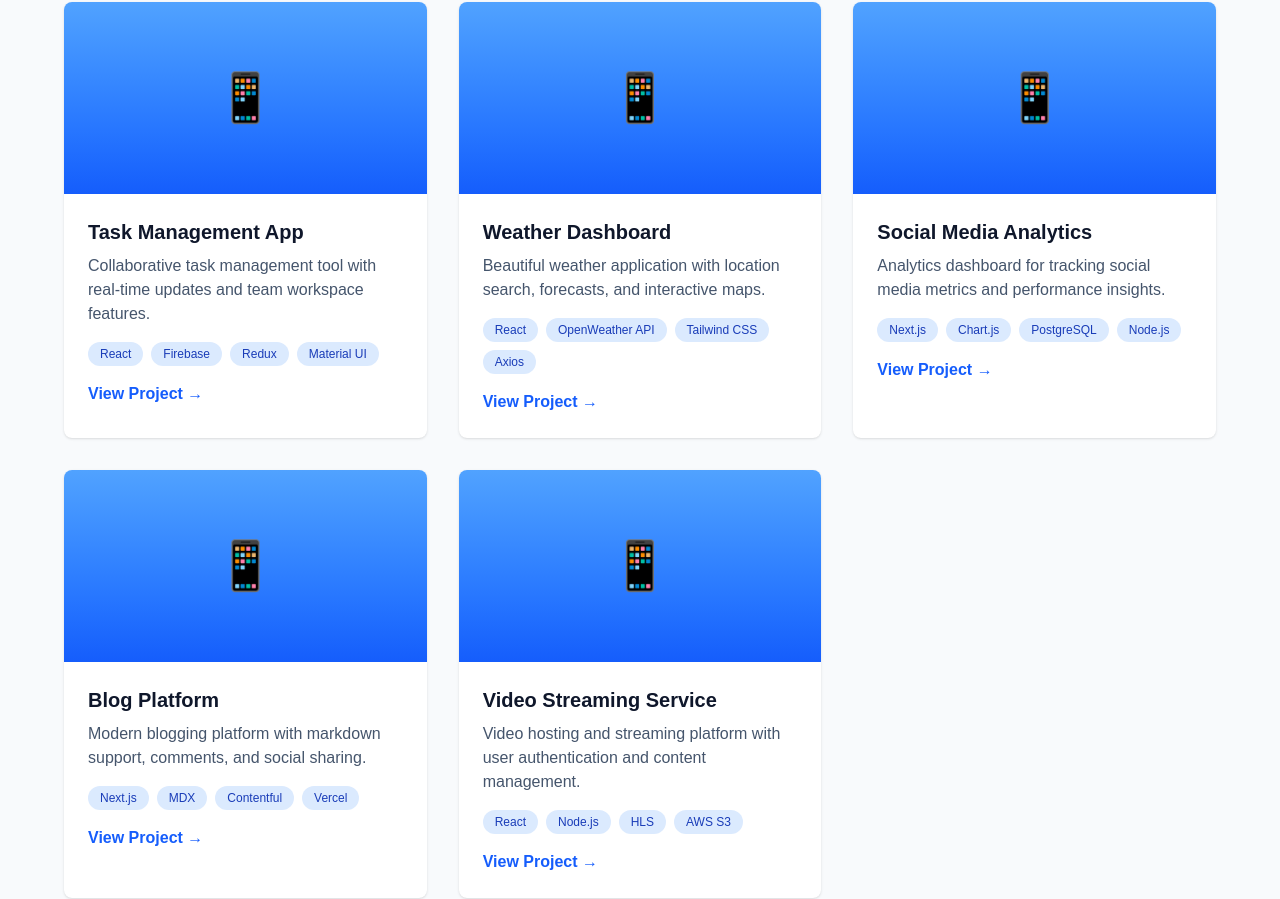
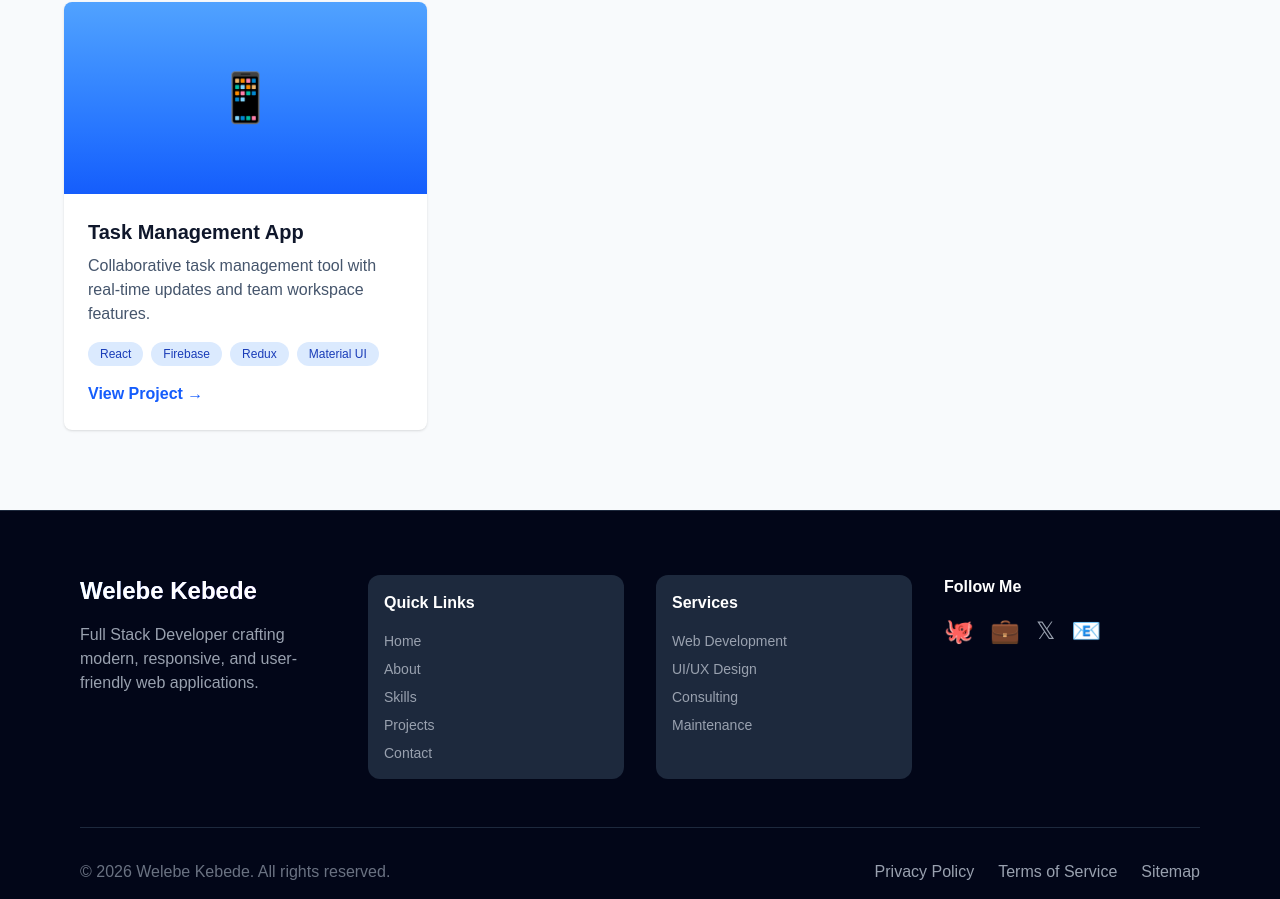
Before and after one commit to wabii-koo/portifolio, a Next.js app: page /projects in a window 1280 px wide. Shown: the part 714-1613 px from the top of the page. Built offline with nearby package versions, Linux system fonts and the light colour scheme.

Commit message:
modified one

```diff
--- a/components/Projects.jsx
+++ b/components/Projects.jsx
@@ -27,30 +27,7 @@ export default function Projects() {
       tech: ['React', 'Firebase', 'Redux', 'Material UI'],
       link: '#'
     },
-    {
-      title: 'Weather Dashboard',
-      description: 'Beautiful weather application with location search, forecasts, and interactive maps.',
-      tech: ['React', 'OpenWeather API', 'Tailwind CSS', 'Axios'],
-      link: '#'
-    },
-    {
-      title: 'Social Media Analytics',
-      description: 'Analytics dashboard for tracking social media metrics and performance insights.',
-      tech: ['Next.js', 'Chart.js', 'PostgreSQL', 'Node.js'],
-      link: '#'
-    },
-    {
-      title: 'Blog Platform',
-      description: 'Modern blogging platform with markdown support, comments, and social sharing.',
-      tech: ['Next.js', 'MDX', 'Contentful', 'Vercel'],
-      link: '#'
-    },
-    {
-      title: 'Video Streaming Service',
-      description: 'Video hosting and streaming platform with user authentication and content management.',
-      tech: ['React', 'Node.js', 'HLS', 'AWS S3'],
-      link: '#'
-    }
+
   ];
 
   return (
```
